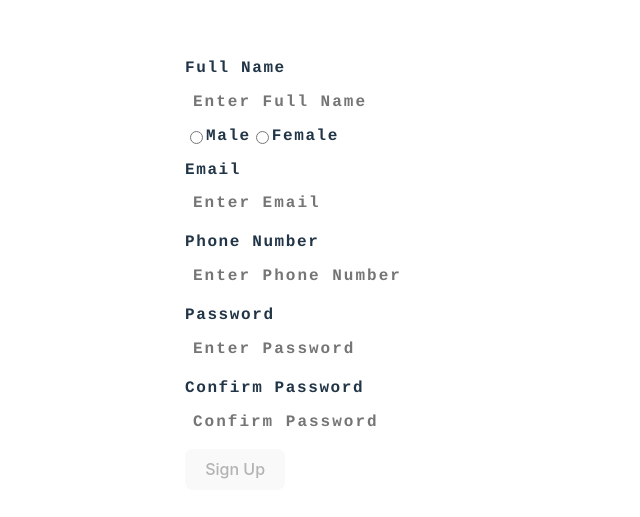
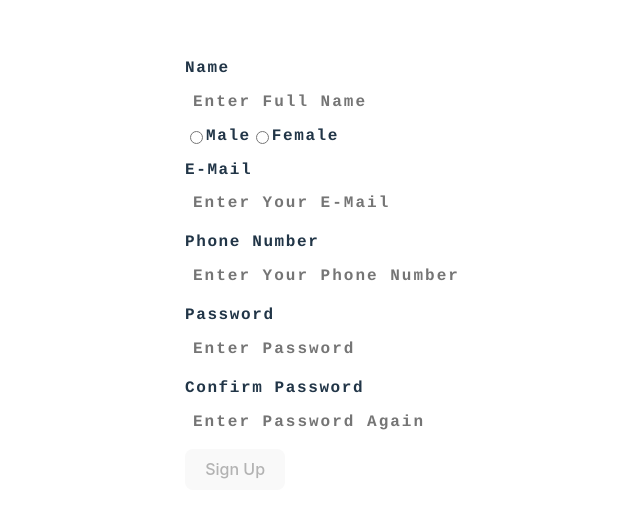
Before and after one commit to hamid19471/form-validation, a React (Vite) app: page / in a window 1280 px wide. Shown: the part 127-644 px from the top of the page, without its empty margins (155-795 px from the left). Built offline with nearby package versions, Linux system fonts and the light colour scheme; no server answers.

Commit message:
Update: add Input component and props in main signup form

```diff
--- a/src/components/SignupForm/Signupform.jsx
+++ b/src/components/SignupForm/Signupform.jsx
@@ -1,9 +1,20 @@
 import "./SignupForm.style.css";
-import React from "react";
+import React, { useEffect } from "react";
 import { useFormik } from "formik";
 import * as Yup from "yup";
+import axios from "axios";
+import Input from "../Input/Input";
+const Signupform = () => {
+    const [value, setValue] = React.useState(null);
+    useEffect(() => {
+        const getUserData = async () => {
+            const { data } = await axios.get("http://localhost:3001/users/1");
+            setValue(data);
+            console.log(data);
+        };
+        getUserData();
+    }, []);
 
-const Signupform = () => {
     const formikInitialValues = {
         name: "",
         email: "",
@@ -26,7 +37,6 @@ const Signupform = () => {
             .required("Please Enter Your E-Mail Address"),
         phone: Yup.string()
             .required("Please Enter Your Phone Number")
-            // .matches(/^[0-9]{11}$/, "Invalid Phone Number")
             .nullable(),
         password: Yup.string()
             .required("Please Enter Your Password")
@@ -41,29 +51,24 @@ const Signupform = () => {
     });
 
     const formik = useFormik({
-        initialValues: formikInitialValues,
+        initialValues: value || formikInitialValues,
         onSubmit: formikOnSubmit,
         validationSchema: formikValidationValues,
         validateOnMount: true,
+        enableReinitialize: true,
     });
 
     return (
         <div className="container">
             <form className="form" onSubmit={formik.handleSubmit}>
                 <div className="form__field">
-                    <label htmlFor="name">Full Name</label>
-                    <input
-                        type="text"
+                    <Input
+                        label="Name"
+                        name="name"
+                        formik={formik}
                         id="name"
-                        name="name"
                         placeholder="Enter Full Name"
-                        {...formik.getFieldProps("name")}
                     />
-                    {formik.errors.name && formik.touched.name && (
-                        <span className="form__errors">
-                            {formik.errors.name}
-                        </span>
-                    )}
                     <div className="radio">
                         <div className="form__radio">
                             <input
@@ -89,67 +94,36 @@ const Signupform = () => {
                         </div>
                     </div>
                 </div>
-                <div className="form__field">
-                    <label htmlFor="email">Email</label>
-                    <input
-                        type="email"
+                <Input
+                    label="E-Mail"
+                    name="email"
                     id="email"
-                        name="email"
-                        placeholder="Enter Email"
-                        {...formik.getFieldProps("email")}
+                    formik={formik}
+                    placeholder="Enter Your E-Mail"
                 />
-                    {formik.errors.email && formik.touched.email && (
-                        <span className="form__errors">
-                            {formik.errors.email}
-                        </span>
-                    )}
-                </div>
-                <div className="form__field">
-                    <label htmlFor="phone">Phone Number</label>
-                    <input
-                        type="text"
+                <Input
+                    label="Phone Number"
+                    name="phone"
                     id="phone"
-                        name="phone"
-                        placeholder="Enter Phone Number"
-                        {...formik.getFieldProps("phone")}
+                    formik={formik}
+                    placeholder="Enter Your Phone Number"
                 />
-                    {formik.errors.phone && formik.touched.phone && (
-                        <span className="form__errors">
-                            {formik.errors.phone}
-                        </span>
-                    )}
-                </div>
-                <div className="form__field">
-                    <label htmlFor="password">Password</label>
-                    <input
+                <Input
+                    label="Password"
+                    name="password"
+                    id="password"
+                    formik={formik}
                     type="password"
-                        id="password"
-                        name="password"
                     placeholder="Enter Password"
-                        {...formik.getFieldProps("password")}
                 />
-                    {formik.errors.password && formik.touched.password && (
-                        <span className="form__errors">
-                            {formik.errors.password}
-                        </span>
-                    )}
-                </div>
-                <div className="form__field">
-                    <label htmlFor="confirmPassword">Confirm Password</label>
-                    <input
+                <Input
+                    label="Confirm Password"
+                    name="confirmPassword"
+                    id="confirmPassword"
+                    formik={formik}
                     type="password"
-                        id="confirmPassword"
-                        name="confirmPassword"
-                        placeholder="Confirm Password"
-                        {...formik.getFieldProps("confirmPassword")}
+                    placeholder="Enter Password Again"
                 />
-                    {formik.errors.confirmPassword &&
-                        formik.touched.confirmPassword && (
-                            <span className="form__errors">
-                                {formik.errors.confirmPassword}
-                            </span>
-                        )}
-                </div>
                 <div>
                     <button type="submit" disabled={!formik.isValid}>
                         Sign Up
```
Lines whose indentation alone changed are shown as unchanged.
